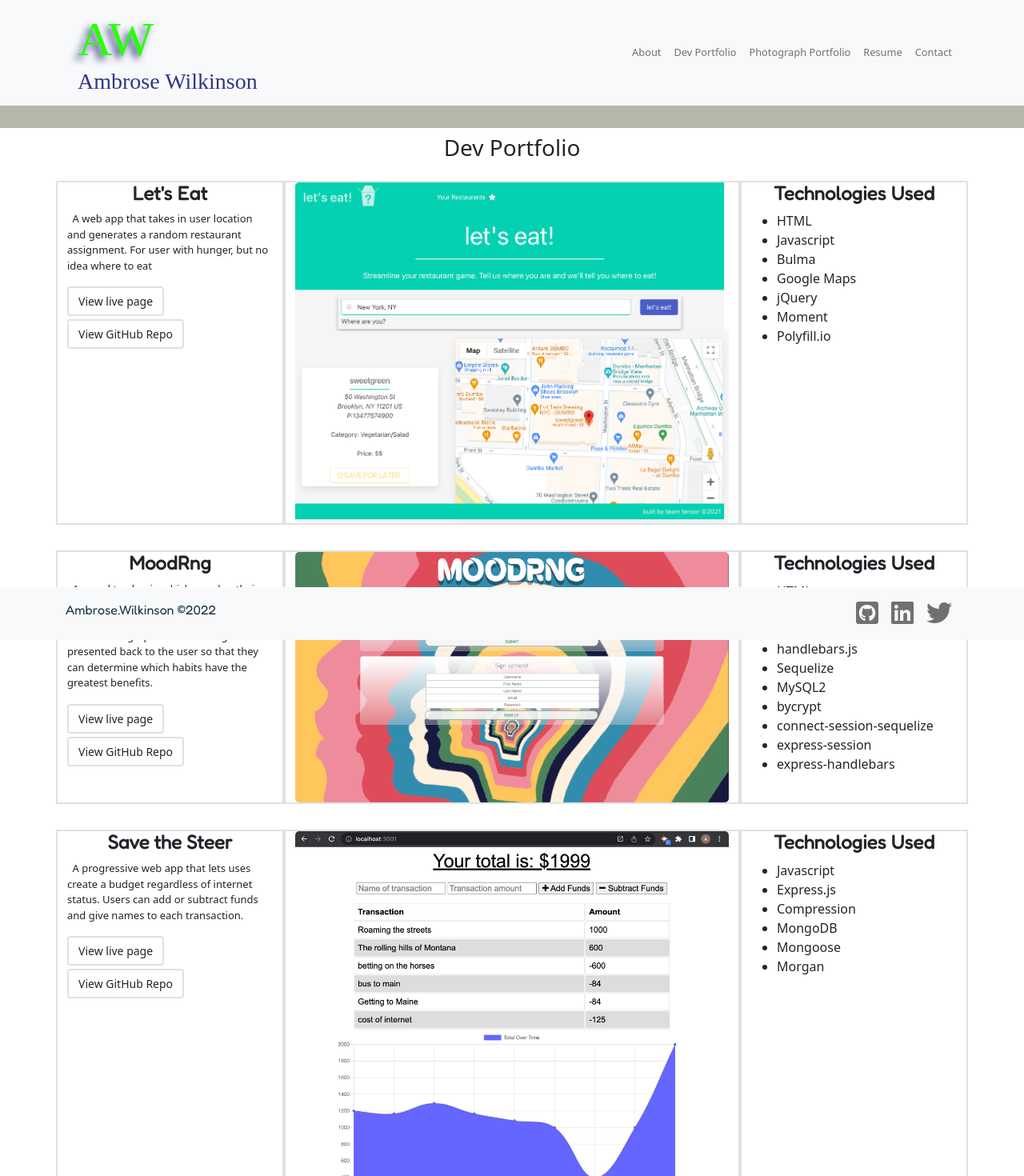
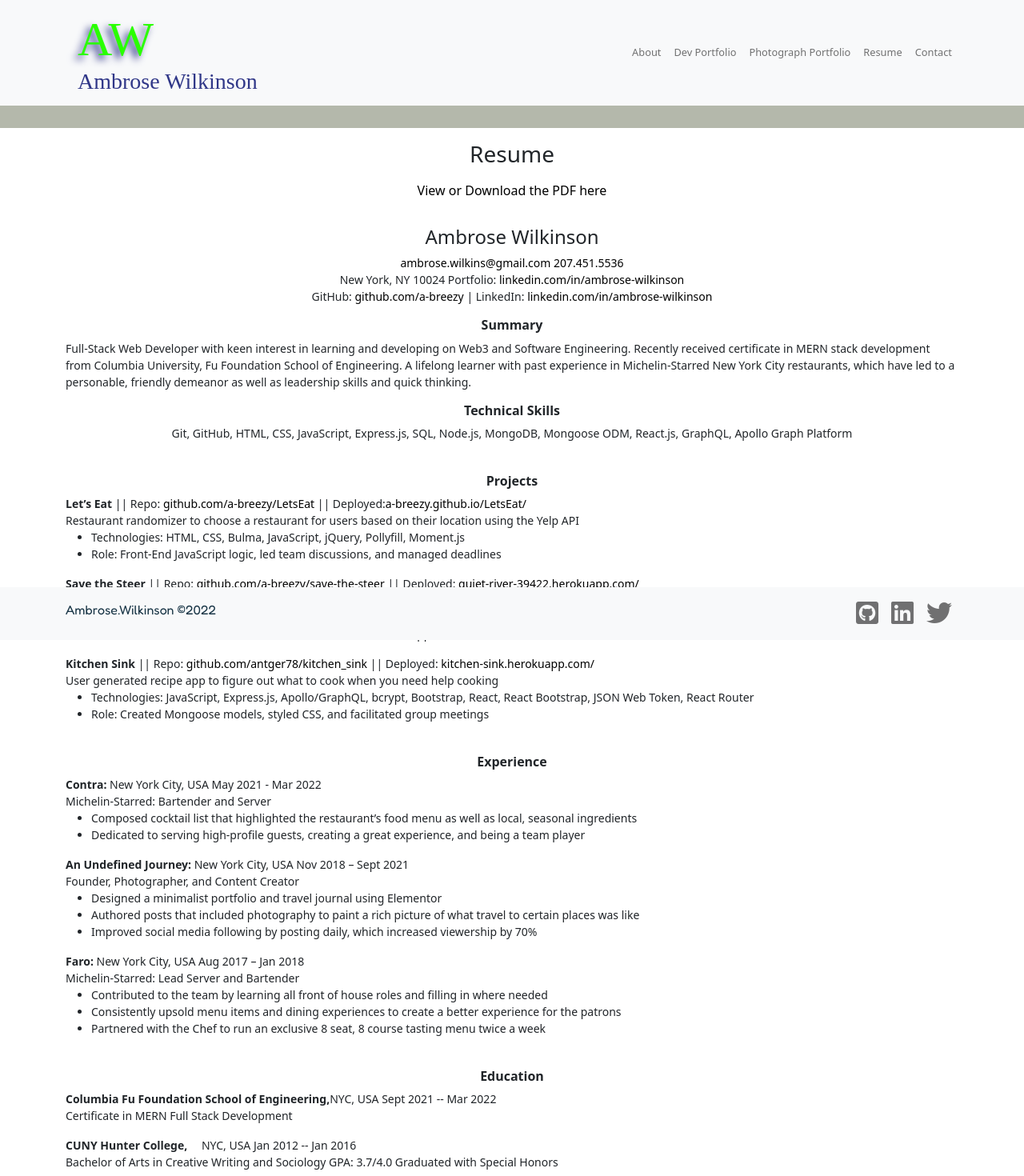
Before and after one commit to a-breezy/portfolio, a React (Create React App) app: page / in a window 1280 px wide. Shown: the top 1470 px of the page at 80% size. Built offline with nearby package versions, Linux system fonts and the light colour scheme; a web font is replaced by a local one.

Commit message:
add resume page

```diff
--- a/src/App.js
+++ b/src/App.js
@@ -8,6 +8,7 @@ import Hero from "./components/Hero";
 import AboutMe from "./components/AboutMe";
 import AboutSection from "./components/AboutSection";
 import DevPortfolio from "./components/DevPortfolio";
+import Resume from "./components/Resume";
 
 import { ThemeProvider } from "react-bootstrap";
 import "bootstrap/dist/css/bootstrap.min.css";
@@ -31,7 +32,8 @@ function App() {
 			>
 				<Header pages={pages} setPage={setPage} />
 				<main>{page}</main>
-				<DevPortfolio />
+				<Resume />
+				{/* <DevPortfolio /> */}
 				{/* <div className="body">
 					<Hero />
 					<AboutMe />
--- /dev/null
+++ b/src/components/Resume/index.js
@@ -0,0 +1,207 @@
+import React, { useState } from "react";
+import { Col, Container, Row } from "react-bootstrap";
+
+import "./index.scss";
+import resume from "../../assets/resume/a.wilkins.resume.pdf";
+
+const Hero = () => {
+	// const handleClick = () => {
+	//     setPage('page')
+	// };
+
+	return (
+		<div className="resume">
+			<h3 className="mt-3 text-center">Resume</h3>
+			<Container className="resume-container">
+				<Row className="text-center resume-row my-3">
+					<a href={resume}>View or Download the PDF here</a>
+				</Row>
+				<Row className="resume-row">
+					<Col className="text-center mt-3">
+						<h4 className="mb-2">Ambrose Wilkinson</h4>
+						<p>
+							<a href="mailto: ambrose.wilkins@gmail.com">
+								ambrose.wilkins@gmail.com
+							</a>{" "}
+							<a href="tel:2074515536">207.451.5536</a>
+							<br />
+							New York, NY 10024 Portfolio:{" "}
+							<a href="linkedin.com/in/ambrose-wilkinson">
+								linkedin.com/in/ambrose-wilkinson
+							</a>
+							<br />
+							GitHub: <a href="github.com/a-breezy">github.com/a-breezy</a> |
+							LinkedIn:{" "}
+							<a href="linkedin.com/in/ambrose-wilkinson">
+								linkedin.com/in/ambrose-wilkinson
+							</a>
+						</p>
+						<h6>Summary</h6>
+						<p className="text-start">
+							Full-Stack Web Developer with keen interest in learning and
+							developing on Web3 and Software Engineering. Recently received
+							certificate in MERN stack development from Columbia University, Fu
+							Foundation School of Engineering. A lifelong learner with past
+							experience in Michelin-Starred New York City restaurants, which
+							have led to a personable, friendly demeanor as well as leadership
+							skills and quick thinking.
+						</p>
+
+						<h6>Technical Skills</h6>
+						<p>
+							Git, GitHub, HTML, CSS, JavaScript, Express.js, SQL, Node.js,
+							MongoDB, Mongoose ODM, React.js, GraphQL, Apollo Graph Platform
+						</p>
+
+						<br />
+						<h6>Projects</h6>
+						<p className="text-start">
+							<span>Let’s Eat</span> || Repo:{" "}
+							<a href="github.com/a-breezy/LetsEat">
+								github.com/a-breezy/LetsEat
+							</a>{" "}
+							|| Deployed:
+							<a href="a-breezy.github.io/LetsEat/">
+								a-breezy.github.io/LetsEat/
+							</a>{" "}
+							<br />
+							Restaurant randomizer to choose a restaurant for users based on
+							their location using the Yelp API
+							<ul>
+								<li>
+									Technologies: HTML, CSS, Bulma, JavaScript, jQuery, Pollyfill,
+									Moment.js
+								</li>
+								<li>
+									Role: Front-End JavaScript logic, led team discussions, and
+									managed deadlines
+								</li>
+							</ul>
+						</p>
+						<p className="text-start">
+							<span>Save the Steer</span> || Repo:{" "}
+							<a href="github.com/a-breezy/save-the-steer">
+								github.com/a-breezy/save-the-steer
+							</a>{" "}
+							|| Deployed:{" "}
+							<a href="quiet-river-39422.herokuapp.com/">
+								quiet-river-39422.herokuapp.com/
+							</a>
+							<br />A progressive web app to track you budget regardless of
+							internet connectivity
+							<ul>
+								<li>
+									Technologies: JavaScript, Express.js, Node.js, MongoDB,
+									Mongoose, compression, morgan
+								</li>
+								<li>
+									Role: Created Back-End and refactored the code to make the app
+									a PWA
+								</li>
+							</ul>
+						</p>
+						<p className="text-start">
+							<span>Kitchen Sink</span> || Repo:{" "}
+							<a href="github.com/antger78/kitchen_sink">
+								github.com/antger78/kitchen_sink
+							</a>{" "}
+							|| Deployed:{" "}
+							<a href="kitchen-sink.herokuapp.com/">
+								kitchen-sink.herokuapp.com/
+							</a>
+							<br />
+							User generated recipe app to figure out what to cook when you need
+							help cooking
+							<ul>
+								<li>
+									Technologies: JavaScript, Express.js, Apollo/GraphQL, bcrypt,
+									Bootstrap, React, React Bootstrap, JSON Web Token, React
+									Router
+								</li>
+								<li>
+									Role: Created Mongoose models, styled CSS, and facilitated
+									group meetings
+								</li>
+							</ul>
+						</p>
+
+						<br />
+						<h6>Experience</h6>
+						<p className="text-start">
+							<span>Contra:</span> New York City, USA May 2021 - Mar 2022
+							<br />
+							Michelin-Starred: Bartender and Server
+							<ul>
+								<li>
+									Composed cocktail list that highlighted the restaurant’s food
+									menu as well as local, seasonal ingredients
+								</li>
+								<li>
+									Dedicated to serving high-profile guests, creating a great
+									experience, and being a team player
+								</li>
+							</ul>
+						</p>
+						<p className="text-start">
+							<span>An Undefined Journey:</span> New York City, USA Nov 2018 –
+							Sept 2021
+							<br />
+							Founder, Photographer, and Content Creator
+							<ul>
+								<li>
+									Designed a minimalist portfolio and travel journal using
+									Elementor
+								</li>
+								<li>
+									Authored posts that included photography to paint a rich
+									picture of what travel to certain places was like
+								</li>
+								<li>
+									Improved social media following by posting daily, which
+									increased viewership by 70%
+								</li>
+							</ul>
+						</p>
+						<p className="text-start">
+							<span>Faro:</span> New York City, USA Aug 2017 – Jan 2018
+							<br />
+							Michelin-Starred: Lead Server and Bartender
+							<ul>
+								<li>
+									Contributed to the team by learning all front of house roles
+									and filling in where needed
+								</li>
+								<li>
+									Consistently upsold menu items and dining experiences to
+									create a better experience for the patrons
+								</li>
+								<li>
+									Partnered with the Chef to run an exclusive 8 seat, 8 course
+									tasting menu twice a week
+								</li>
+							</ul>
+						</p>
+
+						<br />
+						<h6>Education</h6>
+						<p className="text-start">
+							<span>Columbia Fu Foundation School of Engineering,</span>
+							NYC, USA Sept 2021 -- Mar 2022
+							<br />
+							Certificate in MERN Full Stack Development
+						</p>
+						<p className="text-start">
+							<span>CUNY Hunter College,</span>&emsp; NYC, USA Jan 2012 -- Jan
+							2016
+							<br />
+							Bachelor of Arts in Creative Writing and Sociology GPA: 3.7/4.0
+							Graduated with Special Honors
+						</p>
+					</Col>
+				</Row>
+			</Container>
+		</div>
+	);
+};
+
+export default Hero;
--- /dev/null
+++ b/src/components/Resume/index.scss
@@ -0,0 +1,31 @@
+@import '../../App.scss';
+
+.resume{
+    .resume-container{
+        .resume-row{
+            p {
+                font-size: 14px;
+            }
+
+            span{
+                font-weight: 800;
+            }
+
+            a:link {
+                color: black;
+                text-decoration: none;
+            }
+
+            a:hover {
+                text-decoration: underline;
+                color: blue;
+            }
+
+            h6 {
+                font-weight: bold;
+            }
+
+
+        }
+    }
+}
```
Also changed, not shown: 1 other file (tests, documents, lock files or other folders).
